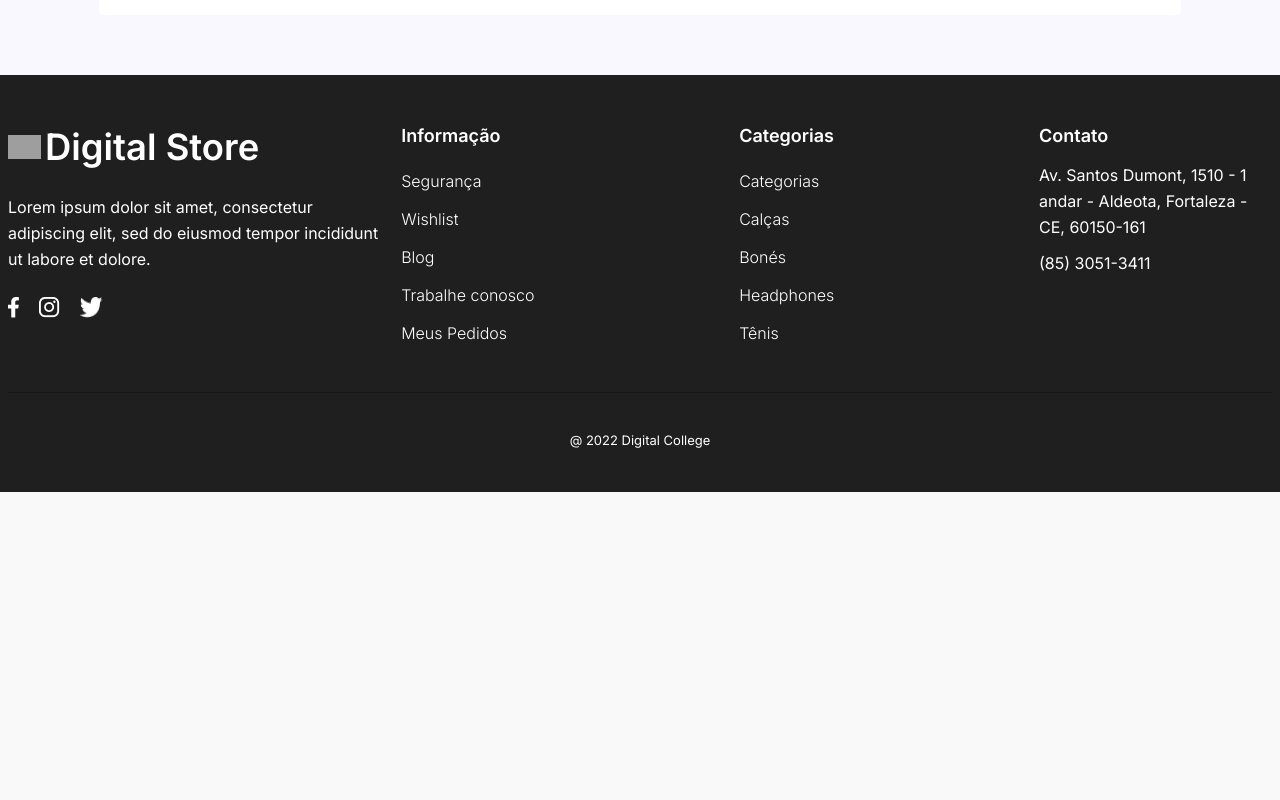
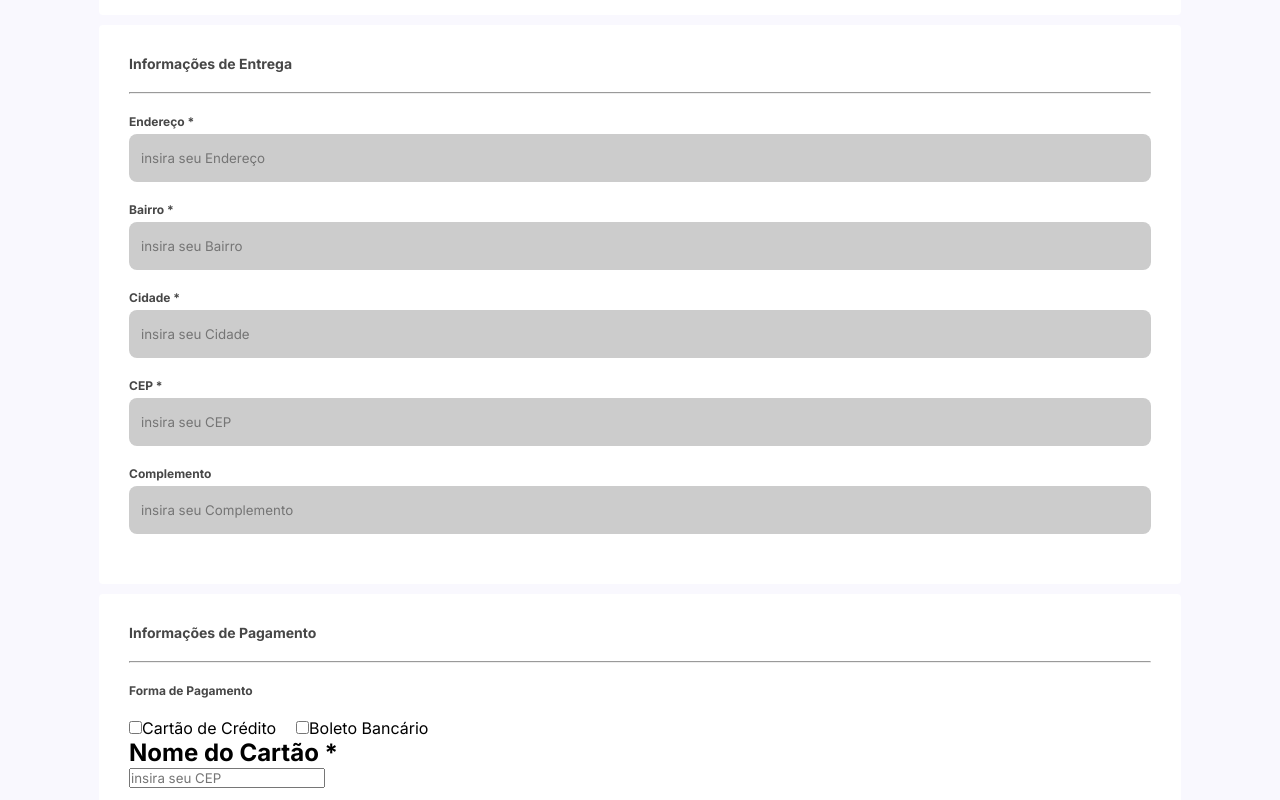
Before and after one commit to daviiisousa/Drip-store, a React (Vite) app: page /finalizarCompra in a window 1280 px wide. Shown: the part 760-1560 px from the top of the page. Before the commit the page ends 1252 px from the top, so only its background shows below. Built offline with nearby package versions, Linux system fonts and the light colour scheme; no server answers; grey boxes are pictures that could not be loaded.

Commit message:
informaçoes de entrega feita

```diff
--- /dev/null
+++ b/src/Components/Sections/SectionFinalizarCompra/SectionFinalizarCompra.css
@@ -0,0 +1,6 @@
+.sectionInputs{
+    background-color: #FFFFFF;
+    padding: 30px;
+    border-radius: 4px;
+    margin-top: 10px;
+}
--- /dev/null
+++ b/src/Components/Sections/SectionFinalizarCompra/SectionFinalizarCompra.jsx
@@ -0,0 +1,11 @@
+import './SectionFinalizarCompra.css'
+
+export const SectionFinalizarCompra = ({children}) => {
+    return (
+        <>
+            <section className="sectionInputs">
+                {children}
+            </section>
+        </>
+     );
+}
--- a/src/Pages/FinalizarCompra/FinalizarCompra.css
+++ b/src/Pages/FinalizarCompra/FinalizarCompra.css
@@ -44,3 +44,14 @@
         border: none;
     }
 }
+
+.formaDepagamento{
+    font-size: 12px;
+    color: var(--dark-gray-2);
+    margin-bottom: 20px;
+}
+
+.formTipoCartao{
+    display: flex;
+    gap: 20px;
+}
--- a/src/Pages/FinalizarCompra/FinalizarCompra.jsx
+++ b/src/Pages/FinalizarCompra/FinalizarCompra.jsx
@@ -1,5 +1,6 @@
 import { Footer } from "../../Components/Footer/Footer";
 import { Header } from "../../Components/Header/Header";
+import { SectionFinalizarCompra } from "../../Components/Sections/SectionFinalizarCompra/SectionFinalizarCompra";
 
 import "./FinalizarCompra.css";
 
@@ -13,7 +14,7 @@ export const FinalizarCompra = () => {
         <main>
           <section className="sectionFinalizarComprar">
             <h1 className="tituloFinalizarComprar">Finalizar Compra</h1>
-            <div className="divForm">
+            <SectionFinalizarCompra>
               <h2 className="tituloInformaçoesPessoais">
                 Informações Pessoais
               </h2>
@@ -29,9 +30,65 @@ export const FinalizarCompra = () => {
                 <input placeholder="insira seu email" type="text" id="email" />
 
                 <label htmlFor="celular">Celular *</label>
-                <input placeholder="insira seu celuar" type="text" id="celular" />
+                <input
+                  placeholder="insira seu celuar"
+                  type="text"
+                  id="celular"
+                />
               </form>
-            </div>
+            </SectionFinalizarCompra>
+
+            <SectionFinalizarCompra>
+              <h2 className="tituloInformaçoesPessoais">
+                Informações de Entrega
+              </h2>
+              <hr className="h2Informaçoes" />
+              <form className="formInformaçoesPessoais" action="">
+                <label htmlFor="Endereço">Endereço *</label>
+                <input placeholder="insira seu Endereço" type="text" id="Endereço" />
+                <label htmlFor="Bairro">Bairro *</label>
+                <input placeholder="insira seu Bairro" type="text" id="Bairro" />
+                <label htmlFor="Cidade">Cidade *</label>
+                <input placeholder="insira seu Cidade" type="text" id="Cidade" />
+                <label htmlFor="CEP">CEP *</label>
+                <input
+                  placeholder="insira seu CEP"
+                  type="text"
+                  id="CEP"
+                />
+                <label htmlFor="Complemento">Complemento</label>
+                <input
+                  placeholder="insira seu Complemento"
+                  type="text"
+                  id="Complemento"
+                />
+              </form>
+            </SectionFinalizarCompra>
+            <SectionFinalizarCompra>
+              <h2 className="tituloInformaçoesPessoais">
+                Informações de Pagamento
+              </h2>
+              <hr className="h2Informaçoes" />
+                <h2 className="formaDepagamento">Forma de Pagamento</h2>
+              <form className="formTipoCartao">
+                <div>
+                  <input type="checkbox" name="" id="" />
+                  <label htmlFor="">Cartão de Crédito</label>
+                </div>
+                <div>
+                  <input type="checkbox" name="" id="" />
+                  <label htmlFor="">Boleto Bancário</label>
+                </div>
+              </form>
+              <div>
+                <h2>Nome do Cartão *</h2>
+                <input
+                  placeholder="insira seu CEP"
+                  type="text"
+                  id="CEP"
+                />
+              </div>
+            </SectionFinalizarCompra>
           </section>
         </main>
         <footer>
```
